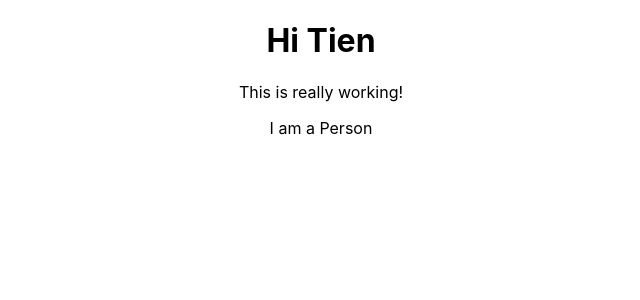
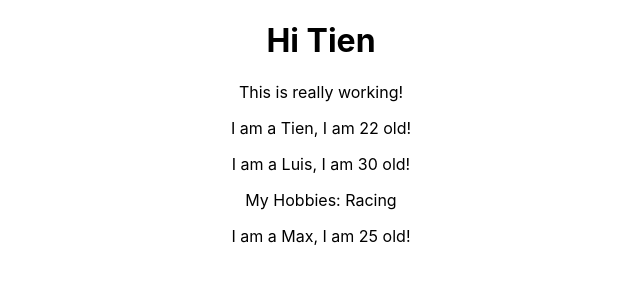
Before and after one commit to hoangtient9/Learn-React, a React (Create React App) app: page / in a window 1280 px wide. Shown: the top 300 px of the page, without its empty margins (319-959 px from the left). Built offline with nearby package versions, Linux system fonts and the light colour scheme.

Commit message:
Add props and props children

```diff
--- a/src/App.js
+++ b/src/App.js
@@ -7,7 +7,9 @@ function App() {
     <div className="App">
       <h1>Hi Tien</h1>
       <p>This is really working!</p>
-      <Person />
+      <Person name='Tien' age='22'/>
+      <Person name='Luis' age='30'>My Hobbies: Racing</Person>
+      <Person name='Max' age='25'/>
     </div>
 
     // React.createElement('div', {className: 'App'}, null, React.createElement('h1', null, 'Hi, I\'m Tien'))
--- a/src/Person/Person.js
+++ b/src/Person/Person.js
@@ -1,7 +1,14 @@
-import React from 'react';
+import React from "react";
 
-const person = () => {
-    return <p>I am a Person</p>
-}
+const person = (props) => {
+  return (
+    <div>
+      <p>
+        I am a {props.name}, I am {props.age} old!
+      </p>
+      <p>{props.children}</p>
+    </div>
+  );
+};
 
 export default person;
```
